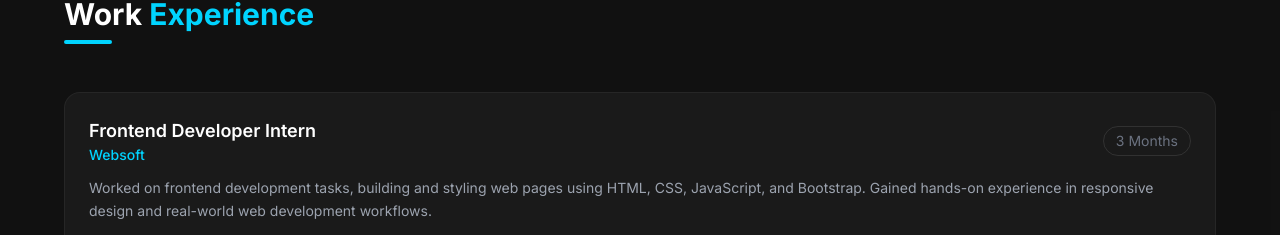
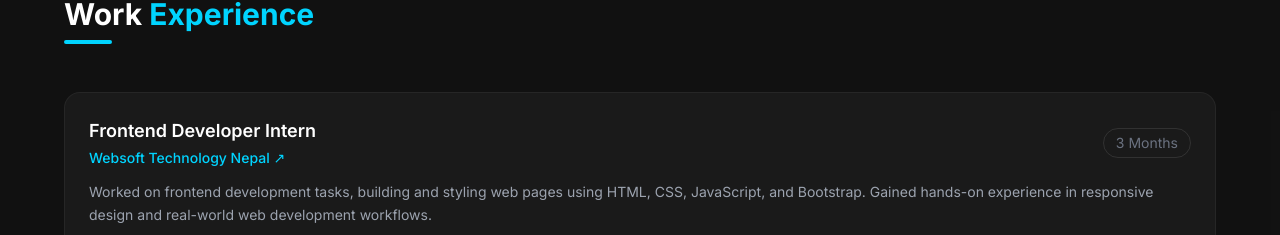
Before and after one commit to Zurungbeepen/portfolio, a React app: page / in a window 1280 px wide. Shown: the part 1414-1649 px from the top of the page. Built offline with nearby package versions, Linux system fonts and the light colour scheme; the HTML template or start-up script is replaced by a standard one.

Commit message:
fix: update company name to Websoft Technology Nepal

```diff
--- a/src/components/Experience.jsx
+++ b/src/components/Experience.jsx
@@ -1,7 +1,8 @@
 const experiences = [
   {
     role: 'Frontend Developer Intern',
-    company: 'Websoft',
+    company: 'Websoft Technology Nepal',
+    website: 'https://www.websoftnepal.com.np/',
     duration: '3 Months',
     description:
       'Worked on frontend development tasks, building and styling web pages using HTML, CSS, JavaScript, and Bootstrap. Gained hands-on experience in responsive design and real-world web development workflows.',
@@ -27,7 +28,14 @@ export default function Experience() {
               <div className="flex flex-col sm:flex-row sm:items-center sm:justify-between gap-2 mb-3">
                 <div>
                   <h3 className="text-white font-semibold text-lg">{exp.role}</h3>
-                  <p className="text-accent text-sm font-medium">{exp.company}</p>
+                  <a
+                    href={exp.website}
+                    target="_blank"
+                    rel="noopener noreferrer"
+                    className="text-accent text-sm font-medium hover:underline"
+                  >
+                    {exp.company} ↗
+                  </a>
                 </div>
                 <span className="text-muted text-sm border border-white/10 px-3 py-1 rounded-full w-fit">
                   {exp.duration}
```
